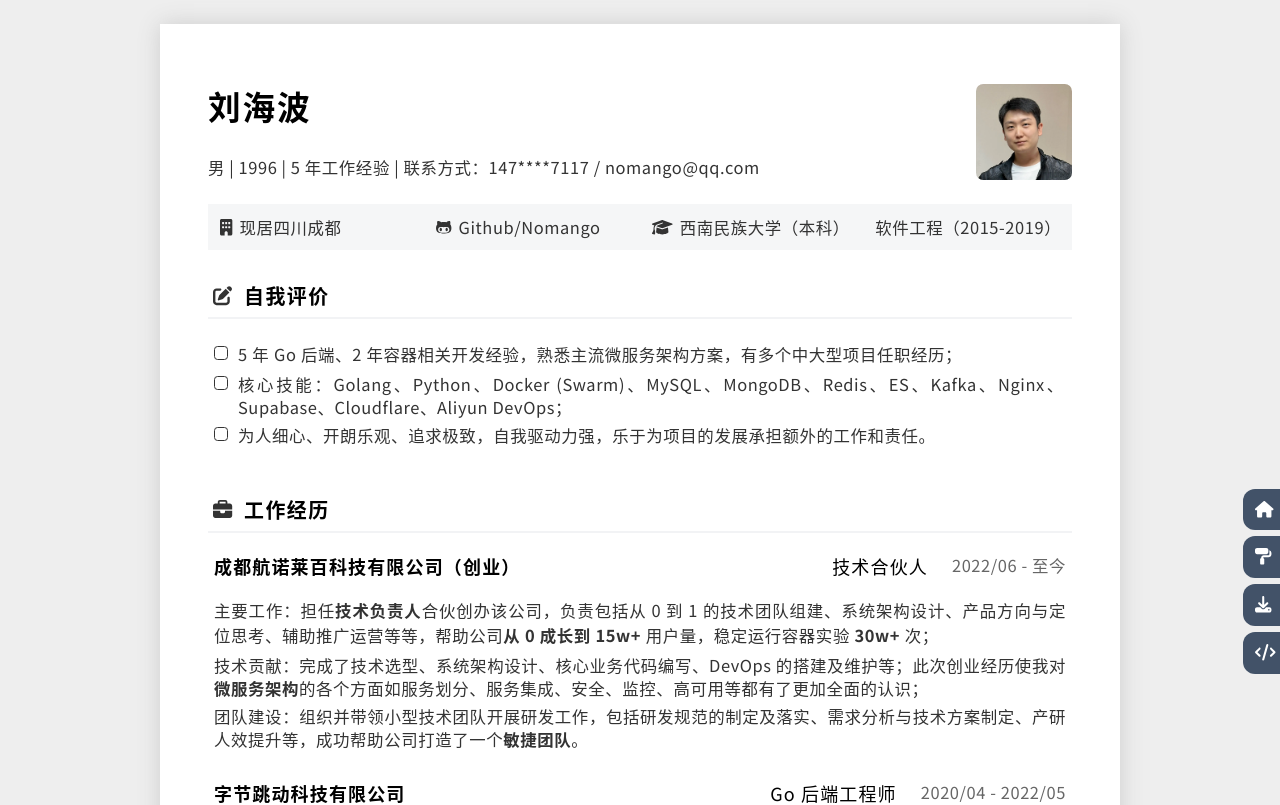
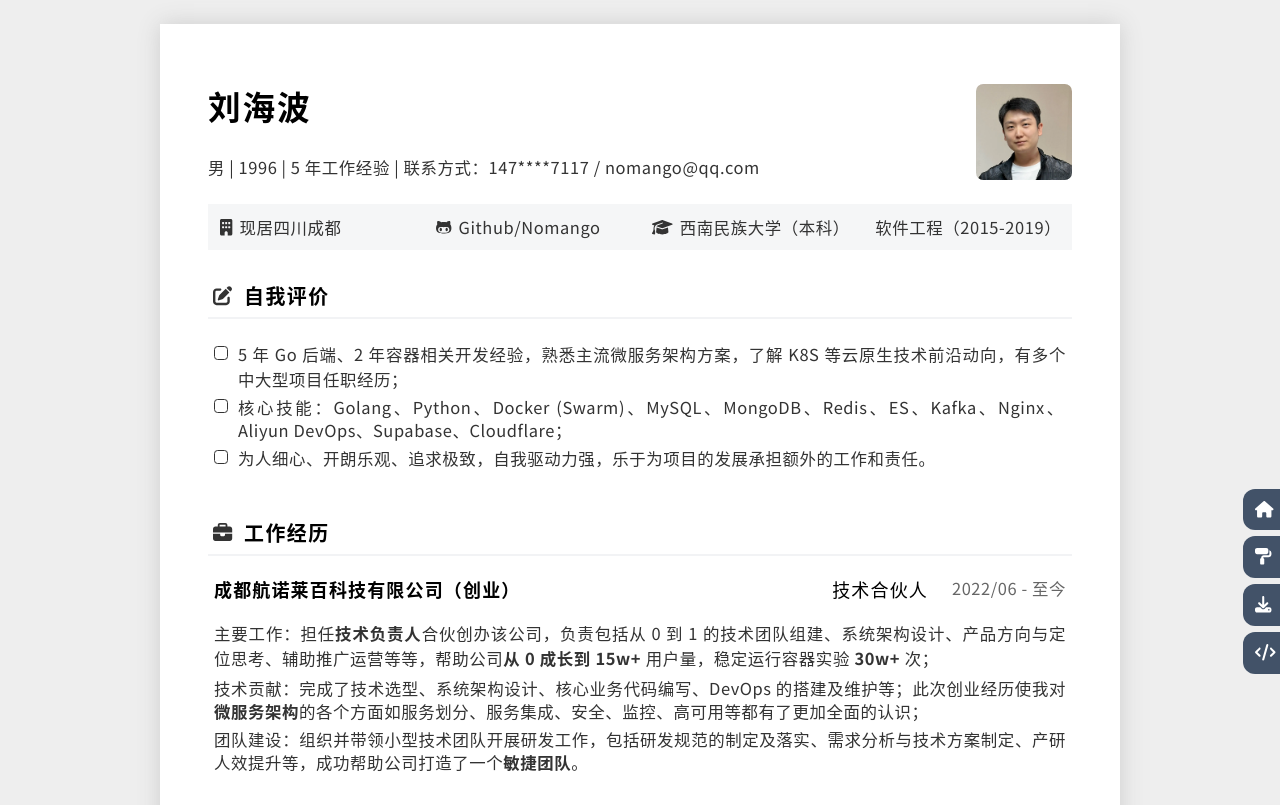
Before and after one commit to Nomango/OnePage, a React (Vite) app: page / in a window 1280 px wide. Shown: the top 805 px of the page. Built offline with nearby package versions, Linux system fonts and the light colour scheme.

Commit message:
doc: update

```diff
--- a/src/Resume/index.jsx
+++ b/src/Resume/index.jsx
@@ -80,8 +80,8 @@ const Resume = {
         {
           description: [
             [
-              <>5年Go后端、2年容器相关开发经验，熟悉主流微服务架构方案，有多个中大型项目任职经历；</>, // ，了解云原生技术前沿动向
-              <>核心技能：Golang、Python、Docker (Swarm)、MySQL、MongoDB、Redis、ES、Kafka、Nginx、Supabase、Cloudflare、Aliyun DevOps；</>,
+              <>5年Go后端、2年容器相关开发经验，熟悉主流微服务架构方案，了解K8S等云原生技术前沿动向，有多个中大型项目任职经历；</>,
+              <>核心技能：Golang、Python、Docker (Swarm)、MySQL、MongoDB、Redis、ES、Kafka、Nginx、Aliyun DevOps、Supabase、Cloudflare；</>,
               <>为人细心、开朗乐观、追求极致，自我驱动力强，乐于为项目的发展承担额外的工作和责任。</>,
             ],
           ]
```
